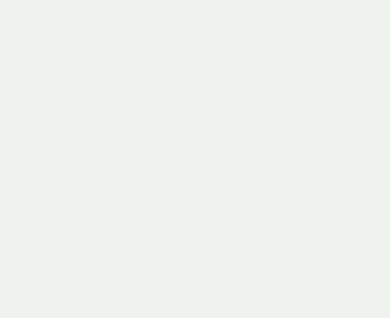
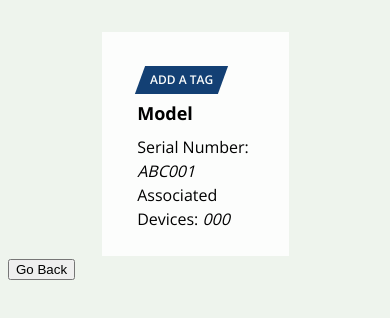
Before and after one commit to michaelpaulcuccia/thedesignory, a React (Create React App) app in the folder client/: page /equipment/add in a window 390 px wide. Shown: the top 318 px of the page. Built offline with nearby package versions, Linux system fonts and the light colour scheme.

Commit message:
still working responsivness

```diff
--- a/client/src/App.js
+++ b/client/src/App.js
@@ -1,16 +1,16 @@
 import React from 'react';
 import { BrowserRouter, Route } from 'react-router-dom'
 import EquipmentFilter from './components/EquipmentFilter';
-// import EquipmentGet from './components/EquipmentGet';
-// import EquipmentAdd from './components/EquipmentAdd';
+import EquipmentGet from './components/EquipmentGet';
+import EquipmentAdd from './components/EquipmentAdd';
 
 const App = () => {
   return (
     <BrowserRouter>
       <div style={{ backgroundColor: '#EEF4ED' }}>
         <Route exact path="/" component={EquipmentFilter} />
-        {/* <Route exact path="/equipment/get/:id" component={EquipmentGet} />
-        <Route exact path="/equipment/add" component={EquipmentAdd} /> */}
+        <Route exact path="/equipment/get/:id" component={EquipmentGet} />
+        <Route exact path="/equipment/add" component={EquipmentAdd} />
       </div>
     </BrowserRouter>
   )
--- a/client/src/components/EquipmentAdd.js
+++ b/client/src/components/EquipmentAdd.js
@@ -2,7 +2,7 @@ import React from 'react';
 import {
     SingleContainer,
     Tile,
-    ParaAndTagParent,
+    ParaAndTag,
     Parallelogram,
     Tag,
     Model,
@@ -24,9 +24,9 @@ const EquipmentAdd = () => {
             <br></br>
             <SingleContainer>
                 <Tile>
-                    <ParaAndTagParent>
+                    <ParaAndTag>
                         <Parallelogram><span><Tag>ADD A TAG</Tag></span></Parallelogram>
-                    </ParaAndTagParent>
+                    </ParaAndTag>
                     <br></br>
                     <Model><strong>Model</strong></Model>
                     <Serial>Serial Number: <i>ABC001</i></Serial>
--- a/client/src/components/EquipmentGet.js
+++ b/client/src/components/EquipmentGet.js
@@ -2,7 +2,7 @@ import React, { useState, useEffect } from 'react';
 import {
     SingleContainer,
     Tile,
-    ParaAndTagParent,
+    ParaAndTag,
     Parallelogram,
     Tag,
     Exclamation,
@@ -59,10 +59,10 @@ const EquipmentGet = ({ match }) => {
                         id={item.id}
                         onClick={(item) => onClickHandler(item)}
                     >
-                        <ParaAndTagParent>
-                            <Parallelogram><span><Tag>{item.tag}</Tag></span></Parallelogram>
-                            <p>{item.hasError && item.hasError === true ? <Exclamation>!</Exclamation> : ""}</p>
-                        </ParaAndTagParent>
+                        <ParaAndTag>
+                            <Parallelogram><Tag>{item.tag}</Tag></Parallelogram>
+                            <div>{item.hasError && item.hasError === true ? <Exclamation>!</Exclamation> : ""}</div>
+                        </ParaAndTag>
                         <br></br>
                         <Model><strong>{item.model}</strong></Model>
                         <Serial>Serial Number: {item.serialNumber}</Serial>
--- a/client/src/index.css
+++ b/client/src/index.css
@@ -1,3 +1,4 @@
 body {
-  background: #EEF4ED
+  background: #EEF4ED;
+  overflow-x: hidden;
 }
--- a/client/src/styledcomponents/Styles.js
+++ b/client/src/styledcomponents/Styles.js
@@ -35,28 +35,17 @@ export const Select = styled.select`
 /* Grid and Tiles */
 
 export const GridContainer = styled.div`
-    // display: grid;
-    // grid-template-columns: 1fr 1fr 1fr 1fr;
-    // grid-template-rows:  repeat(2, 1fr);
-    // grid-column-gap: 1%;
-    // grid-row-gap: .5%;
-    // margin-left: 10vw;
-    // margin-right: 10vw;
-    // max-width: 1200px;
-
     display: grid;
-    grid-template-columns: 1fr 1fr 1fr 1fr;
-    gap: 1rem;
-    justify-content: space-between;
-    align-items: center;
+    grid-template-columns:
+    repeat(auto-fit, minmax(300px, 1fr));
+    gap: 15px;
+    margin: 20px 20px 20px 20px;
 `;
 
 export const Tile = styled.div`
-    padding: 5px 10px 10px 10px;
-    margin: 15px 5px 15px 5px;
+    padding: 2rem;
     background-color: #FCFDFC;
-    width: minmax(200px, 50vw);
-    height: minmax(200px, 50vh);
+    height: 10rem;
 `;
 
 export const ParaAndTag = styled.div`
@@ -129,3 +118,10 @@ export const AddEquipText = styled.p`
     font-weight: 400;
     line-height: 40%;
 `;
+
+/* EquipmentGet.js and EquipmentAdd.js Single Container */
+
+export const SingleContainer = styled.div`
+margin: 0 auto;
+max-width: 50%;
+`;
```
